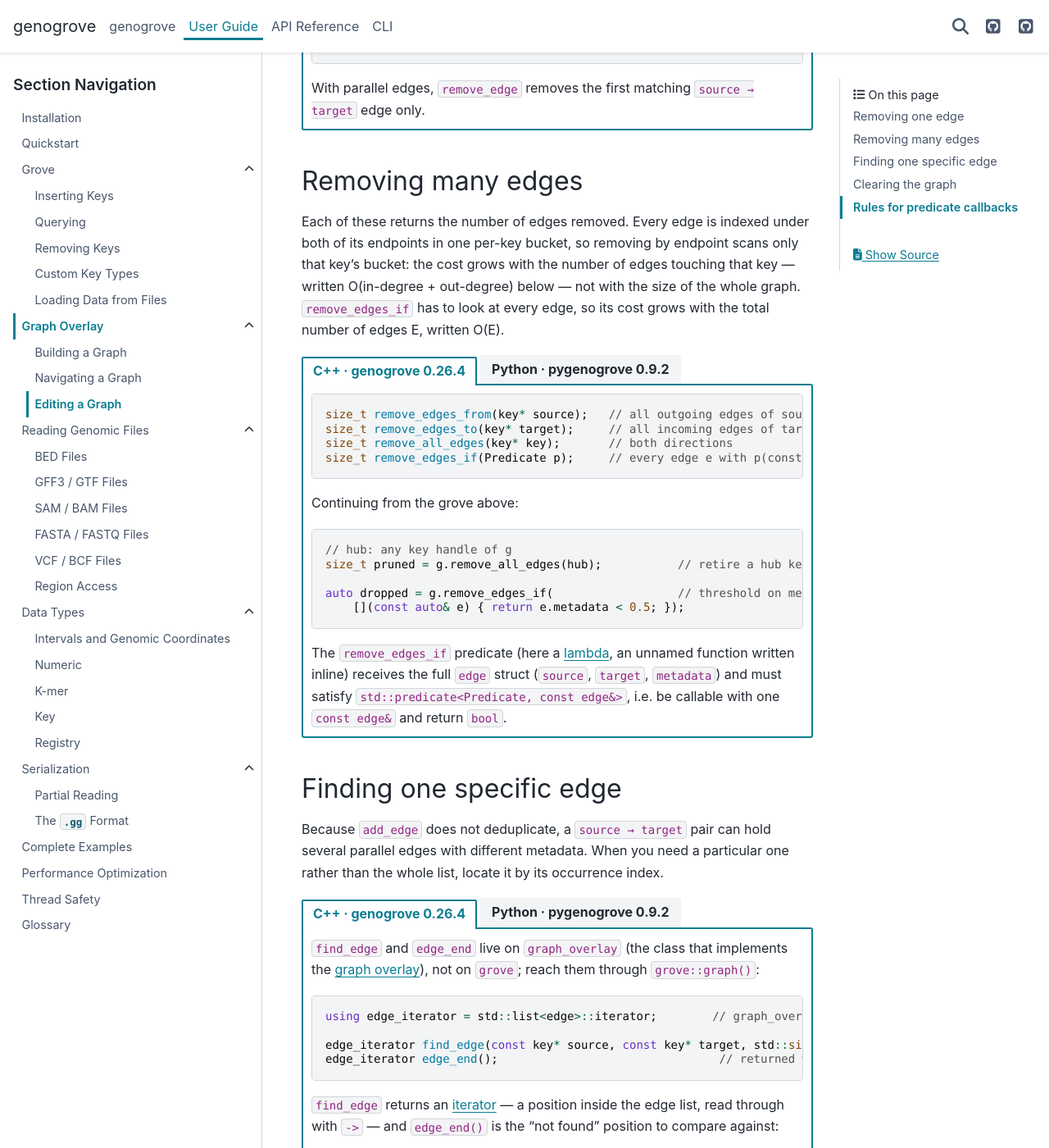
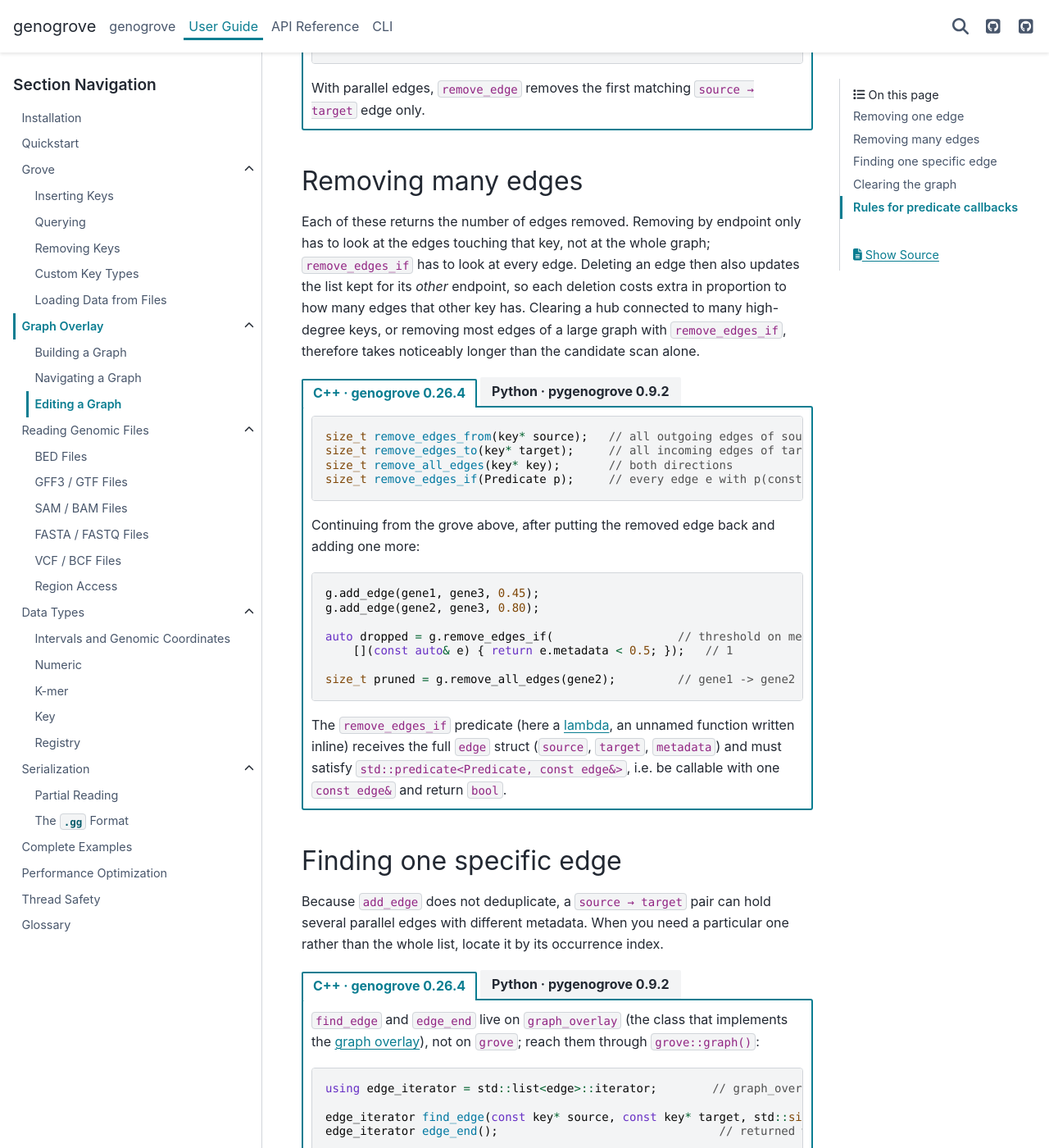
Before and after one commit to genogrove/docs, a Sphinx documentation site: the page built from source/guide/graph/editing.md, in a window 1280 px wide and 1400 px high, scrolled down 702 px. Shown: the whole window at 82% size. Built offline with Sphinx 7.4.7 and the PyData theme 0.15.4, drawn with Linux system fonts in a browser that asks for light colours.

Commit message:
graph guide: apply the PR 265 review fixes
- editing: removal costs no longer stated as O(degree) / O(E); each
  deletion also updates the other endpoint's edge list, so hubs and
  large predicate removals cost more than the candidate scan; hub and
  bed placeholders replaced by concrete continuations (re-added edges,
  gene2, an empty BedGrove)
- building: M in add_edge is deduced (anything convertible to the edge
  type); 'results' is the counterpart of QueryResult, get_keys() its
  handles; bulk-insert examples carry literal exon_data / items with a
  link to grove/inserting; signature blocks labelled; 'Some things
  belong in the graph' instead of 'nodes'
- index: the accessor/serializer sentence split in two; one sentence
  defines universal / typed / labelled / unlabelled groves; note that
  '# …' comments on bare Python expressions show the echoed value

````diff
--- a/source/guide/graph/editing.md
+++ b/source/guide/graph/editing.md
@@ -62,11 +62,12 @@ With parallel edges, `remove_edge` removes the first matching `source → target
 
 ## Removing many edges
 
-Each of these returns the number of edges removed. Every edge is indexed under both of its
-endpoints in one per-key bucket, so removing by endpoint scans only that key's bucket: the cost
-grows with the number of edges touching that key — written O(in-degree + out-degree) below — not
-with the size of the whole graph. `remove_edges_if` has to look at every edge, so its cost grows
-with the total number of edges E, written O(E).
+Each of these returns the number of edges removed. Removing by endpoint only has to look at the
+edges touching that key, not at the whole graph; `remove_edges_if` has to look at every edge.
+Deleting an edge then also updates the list kept for its *other* endpoint, so each deletion costs
+extra in proportion to how many edges that other key has. Clearing a hub connected to many
+high-degree keys, or removing most edges of a large graph with `remove_edges_if`, therefore takes
+noticeably longer than the candidate scan alone.
 
 :::::{tab-set}
 
@@ -74,20 +75,22 @@ with the total number of edges E, written O(E).
 :sync: cpp
 
 ```cpp
-size_t remove_edges_from(key* source);   // all outgoing edges of source   — O(degree of source)
-size_t remove_edges_to(key* target);     // all incoming edges of target   — O(degree of target)
-size_t remove_all_edges(key* key);       // both directions                — O(degree of key)
-size_t remove_edges_if(Predicate p);     // every edge e with p(const edge& e) == true — O(E)
+size_t remove_edges_from(key* source);   // all outgoing edges of source
+size_t remove_edges_to(key* target);     // all incoming edges of target
+size_t remove_all_edges(key* key);       // both directions
+size_t remove_edges_if(Predicate p);     // every edge e with p(const edge& e) == true
 ```
 
-Continuing from the grove above:
+Continuing from the grove above, after putting the removed edge back and adding one more:
 
 ```cpp
-// hub: any key handle of g
-size_t pruned = g.remove_all_edges(hub);           // retire a hub key's connections
+g.add_edge(gene1, gene3, 0.45);
+g.add_edge(gene2, gene3, 0.80);
 
-auto dropped = g.remove_edges_if(                  // threshold on metadata
-    [](const auto& e) { return e.metadata < 0.5; });
+auto dropped = g.remove_edges_if(                  // threshold on metadata: drops gene1 -> gene3
+    [](const auto& e) { return e.metadata < 0.5; });   // 1
+
+size_t pruned = g.remove_all_edges(gene2);         // gene1 -> gene2 and gene2 -> gene3: 2
 ```
 
 The `remove_edges_if` predicate (here a {term}`lambda`, an unnamed function written inline)
@@ -100,24 +103,25 @@ receives the full `edge` struct (`source`, `target`, `metadata`) and must satisf
 :sync: py
 
 ```python
-remove_edges_from(source: Key) -> int    # all outgoing edges of source   — O(degree of source)
-remove_edges_to(target: Key) -> int      # all incoming edges of target   — O(degree of target)
-remove_all_edges(key: Key) -> int        # both directions                — O(degree of key)
-remove_edges_if(predicate) -> int        # every edge the predicate accepts — O(E)
+remove_edges_from(source: Key) -> int    # all outgoing edges of source
+remove_edges_to(target: Key) -> int      # all incoming edges of target
+remove_all_edges(key: Key) -> int        # both directions
+remove_edges_if(predicate) -> int        # every edge the predicate accepts
 ```
 
-Continuing from the grove above:
+Continuing from the grove above, after putting the removed edge back and adding one more:
 
 ```python
-# hub: any key of g
-pruned = g.remove_all_edges(hub)                   # retire a hub key's connections
+g.add_edge(gene1, gene3, {"weight": 0.45})
+g.add_edge(gene2, gene3, {"weight": 0.80})
 
 # Universal / Numeric / Kmer grove: predicate(target, metadata) -> bool
-dropped = g.remove_edges_if(lambda target, meta: meta is not None and meta["weight"] < 0.5)
+dropped = g.remove_edges_if(lambda target, meta: meta is not None and meta["weight"] < 0.5)   # 1
+
+pruned = g.remove_all_edges(gene2)                 # gene1 -> gene2 and gene2 -> gene3: 2
 
 # BedGrove / GffGrove (unlabelled edges): predicate(target) -> bool
-# bed: a pg.BedGrove with some edges
-bed.remove_edges_if(lambda target: target.value.start > 1_000_000)
+pg.BedGrove(100).remove_edges_if(lambda target: target.value.start > 1_000_000)   # 0 on an empty grove
 ```
 
 The predicates above are {term}`lambdas <lambda>`, unnamed one-line functions. The predicate
````
Also changed, not shown: source/guide/graph/building.md (+28 -16 lines), source/guide/graph/index.md (+17 -13 lines).
